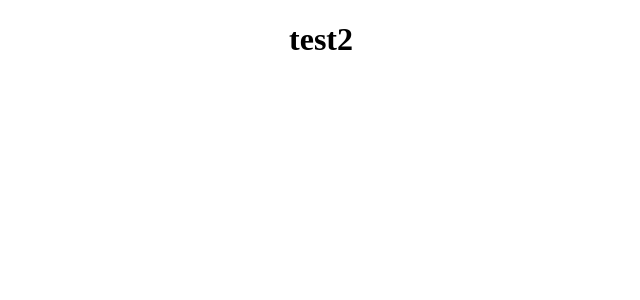
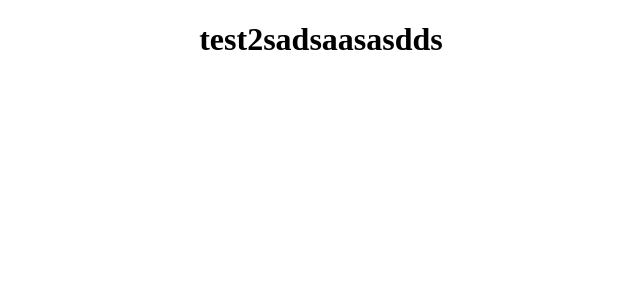
Before and after one commit to ekdms5566/BlossomFilm, a React (Create React App) app in the folder client/: page / in a window 1280 px wide. Shown: the top 300 px of the page, without its empty margins (319-959 px from the left). Built offline with nearby package versions, Linux system fonts and the light colour scheme.

Commit message:
test
test my branch

```diff
--- a/client/src/App.js
+++ b/client/src/App.js
@@ -12,7 +12,7 @@ function App() {
   return (
     <div className="App">
       <GlobalStyle />
-      <h1>test2</h1>
+      <h1>test2sadsaasasdds</h1>
     </div>
   );
 }
```
